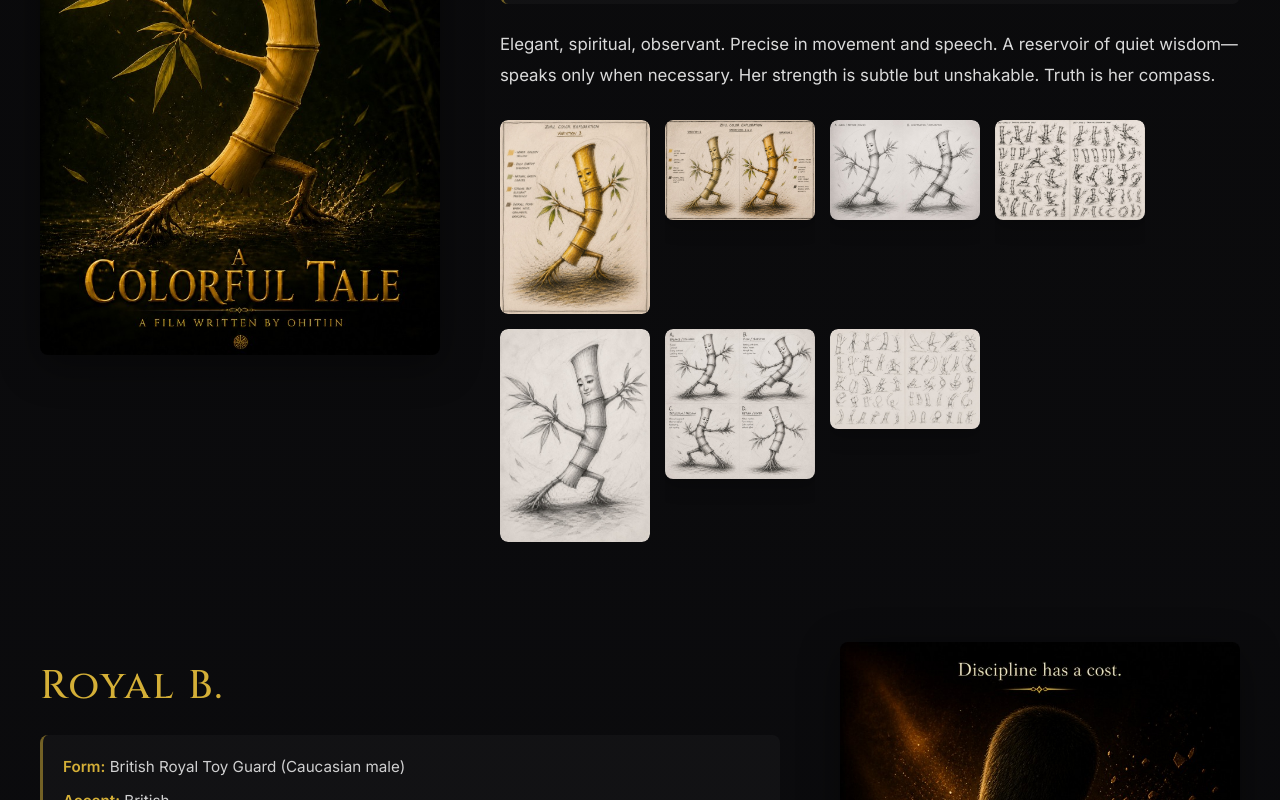
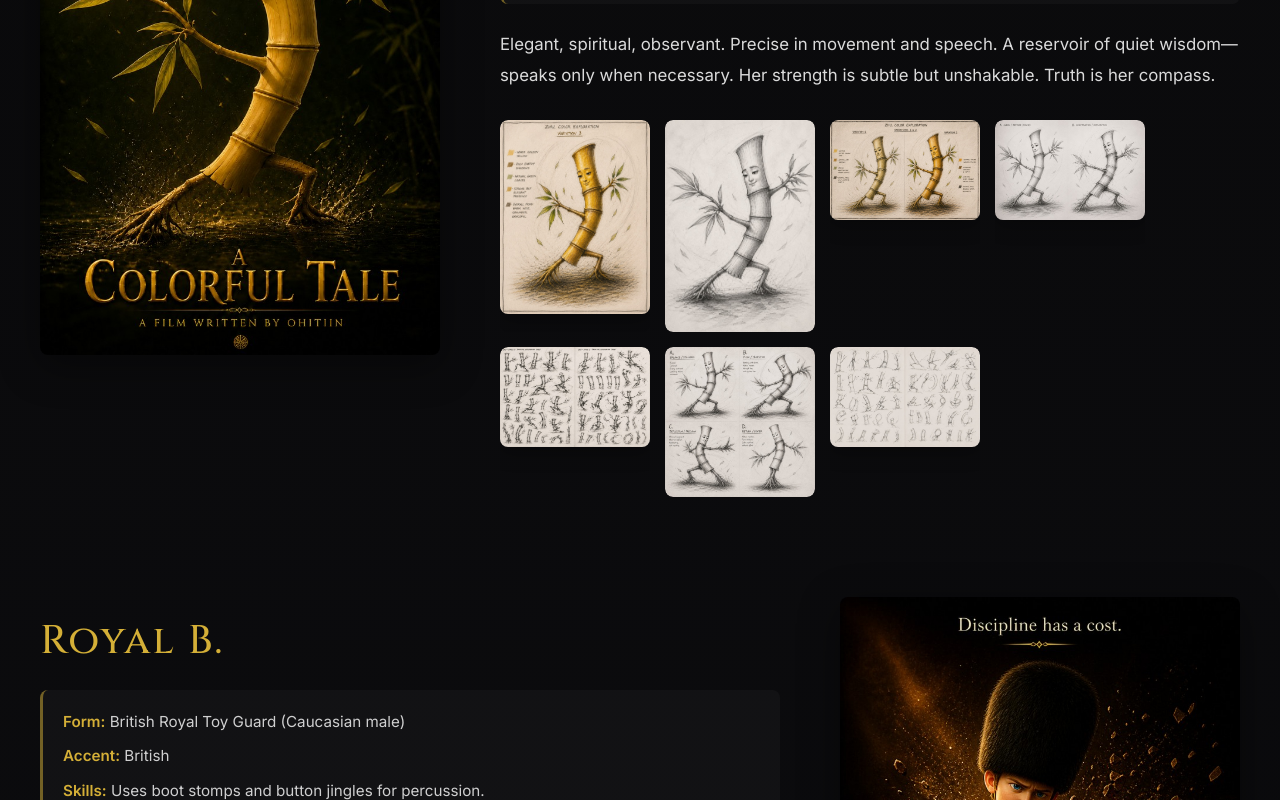
Before and after one commit to pankaj3399/a-colorful-tale, a React (Vite) app: page / in a window 1280 px wide. Shown: the part 7300-8100 px from the top of the page. Built offline with nearby package versions, Linux system fonts and the light colour scheme; a web font is replaced by a local one.

Commit message:
Update character image assets in App.tsx by adding new images and reorganizing existing ones. Remove duplicates and enhance the overall structure of the extraImages array for better asset management.

```diff
--- a/src/App.tsx
+++ b/src/App.tsx
@@ -39,10 +39,10 @@ const characters = [
     mainImage: "/images/ZHU_MOVIE_POSTER__THE_CORRECT_ONE__-f2da3672-0848-4952-a185-1f891791fd1c.png",
     extraImages: [
       "/images/ZHU_COLORED_PENCIL___1-c4da2d1a-5c6a-4ccc-b43e-5b95638620b3.png",
+      "/images/ZHU_CHARCOAL_SKETCH___1_-5d2196f3-e2b9-4a1d-a012-14e5206c89dc.png",
       "/images/ZHU_COLORED_PENCIL___2_-e77779ed-8d32-42f3-bead-3d3002c23fc7.png",
       "/images/ZHU_CHARCOAL_SKETCH___2-9aa83d6a-41b4-48f7-8c4a-3bebfc7291ae.png",
       "/images/ZHU_CHARCOAL_SKETCHES___4_-994e2aa1-b85f-4c8a-be7a-fc42f028d20d.png",
-      "/images/ZHU_CHARCOAL_SKETCH___1_-5d2196f3-e2b9-4a1d-a012-14e5206c89dc.png",
       "/images/ZHU_CHARCOAL_SKETCH___3_-b765f38d-d808-4e13-8e9b-ac5418162af2.png",
       "/images/ZHU_CHARCOAL_SKETCH___5-5f16e60d-219f-498d-88ec-dd53563992de.png"
     ],
@@ -99,12 +99,12 @@ const characters = [
     name: "Noodle",
     mainImage: "/images/NOODLE_IN_MOTION_MOVIE_POSTER-cd635b0d-f504-4073-960c-230dd9f335cb.png",
     extraImages: [
+      "/images/NOODLE_CHARCOAL___1-c00d3088-288d-442d-adc1-867fe19e3ef0.png",
       "/images/NOODLE_CHARCOAL_HERO_CORRECT_SHOT_-81ab57e4-7da3-42d3-9f83-c9423b3b4216.png",
-      "/images/NOODLE_CHARCOAL___1-c00d3088-288d-442d-adc1-867fe19e3ef0.png",
+      "/images/NOODLE_CHARCOAL_SKETCH_COLLAGE___2-571658ea-89fb-4d91-a4b5-c687ad4945fa.png",
+      "/images/NOODLE_CHARCOAL_SKETHES_COLLAGE___2_-c6f14e38-23bd-4d84-8e39-4550fc39dfd7.png",
       "/images/NOODLE_CHARCOAL_SKETCHES_COLLAGE___1_-a3d62650-c106-41c4-8736-c6a6c45b4500.png",
-      "/images/NOODLE_CHARCOAL_SKETCHES_--_THE_ITALIAN_IN_HIM-9ce781a6-6039-4806-a0a7-e4335701defd.png",
-      "/images/NOODLE_CHARCOAL_SKETCH_COLLAGE___2-571658ea-89fb-4d91-a4b5-c687ad4945fa.png",
-      "/images/NOODLE_CHARCOAL_SKETHES_COLLAGE___2_-c6f14e38-23bd-4d84-8e39-4550fc39dfd7.png"
+      "/images/NOODLE_CHARCOAL_SKETCHES_--_THE_ITALIAN_IN_HIM-9ce781a6-6039-4806-a0a7-e4335701defd.png"
     ],
     form: "Fettuccine noodle (Italian-American male)",
     accent: "New York",
@@ -144,10 +144,10 @@ const characters = [
       "/images/NDEE__CHARCOAL_SKETCH_POSTER_POSE-825d5f1c-5b14-4c5e-81f7-1c9cf8b682c1.png",
       "/images/NDEE__THE_PERFECT_CHARCOAL_HERO_SHOT-edec7c33-5d77-4496-8b0b-774323d813d5.png",
       "/images/NDEE_CLEANEST_CHARCOAL_SKETCH-afe56812-b335-4ff7-a209-40543f8da44c.png",
+      "/images/NDEE_ROUGH_CHARCOAL_SKETCH___4_-0428a05e-5203-4dec-b105-30541a539ac0.png",
       "/images/NDEE_ROUGH_CHARCOAL_SKETCH___1-b14bc53f-f28d-4a06-ad36-04201eed37a7.png",
       "/images/NDEE_ROUGH_CHARCOAL_SKETCH___2_-794710b0-c02b-43a1-9cd1-b168ab74db28.png",
-      "/images/NDEE_ROUGH_CHARCOAL_SKETCH___3_-b3f1b42e-d615-4c0a-8302-bcc091701bdb.png",
-      "/images/NDEE_ROUGH_CHARCOAL_SKETCH___4_-0428a05e-5203-4dec-b105-30541a539ac0.png"
+      "/images/NDEE_ROUGH_CHARCOAL_SKETCH___3_-b3f1b42e-d615-4c0a-8302-bcc091701bdb.png"
     ],
     form: "Pebble (Native American male)",
     accent: "American",
```
